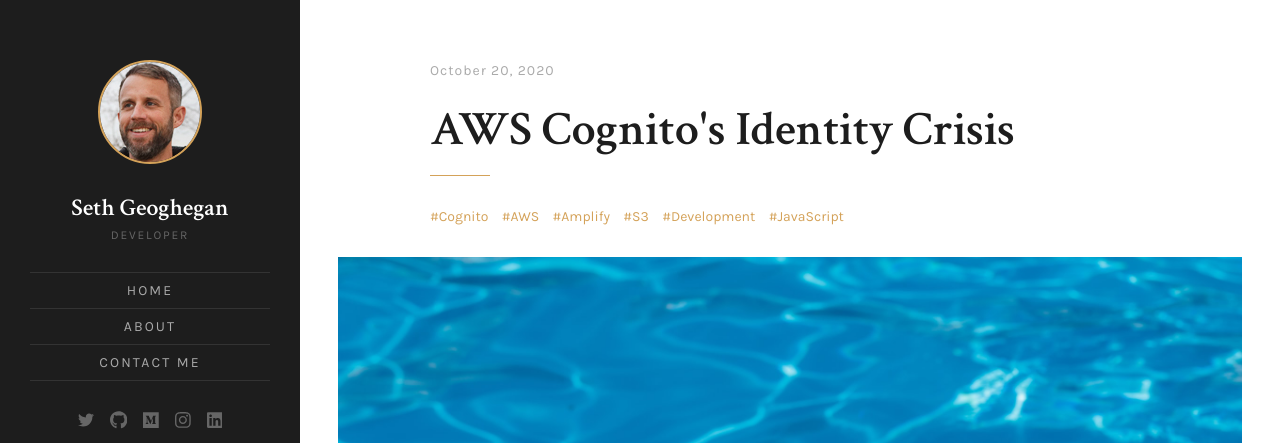
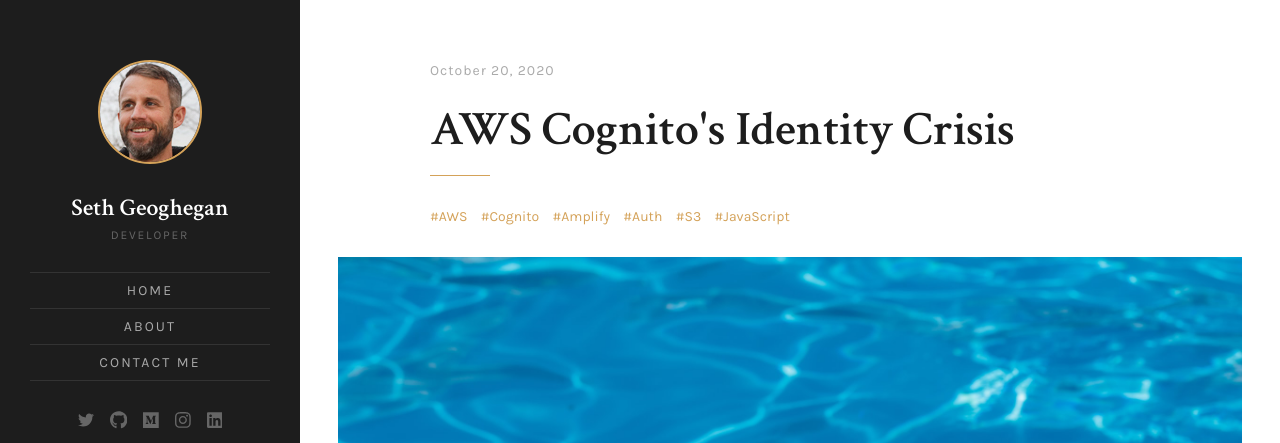
Before and after one commit to SethThomas/seththomas.github.io, a Jekyll site: the page built from _posts/2020-10-20-bridging-the-cognito-identity-gap.md, in a window 1280 px wide and 900 px high. Shown: the top 443 px of the window. Built offline with Jekyll 4.4.1, drawn with Linux system fonts in a browser that asks for light colours.

Commit message:
making featured

```diff
--- a/_posts/2020-10-20-bridging-the-cognito-identity-gap.md
+++ b/_posts/2020-10-20-bridging-the-cognito-identity-gap.md
@@ -1,9 +1,10 @@
 ---
 layout: post
 title:  "AWS Cognito's Identity Crisis"
-tags: [ Cognito, AWS, Amplify, S3, Development, JavaScript]
-featured_image_thumbnail: assets/images/posts/2020/poolside.jpg
+tags: [ AWS, Cognito, Amplify, Auth, S3, JavaScript]
+featured_image_thumbnail: assets/images/posts/2018/4_thumbnail.jpg
 featured_image: assets/images/posts/2020/poolside.jpg
+featured: true
 ---
 
 Auth is _hard_ to do well. Like, for realsies.  It's far from trivial but essential to get right.  This is exactly the problem [AWS Cognito](https://aws.amazon.com/cognito/) aims to solve. In Amazon's own words
```
